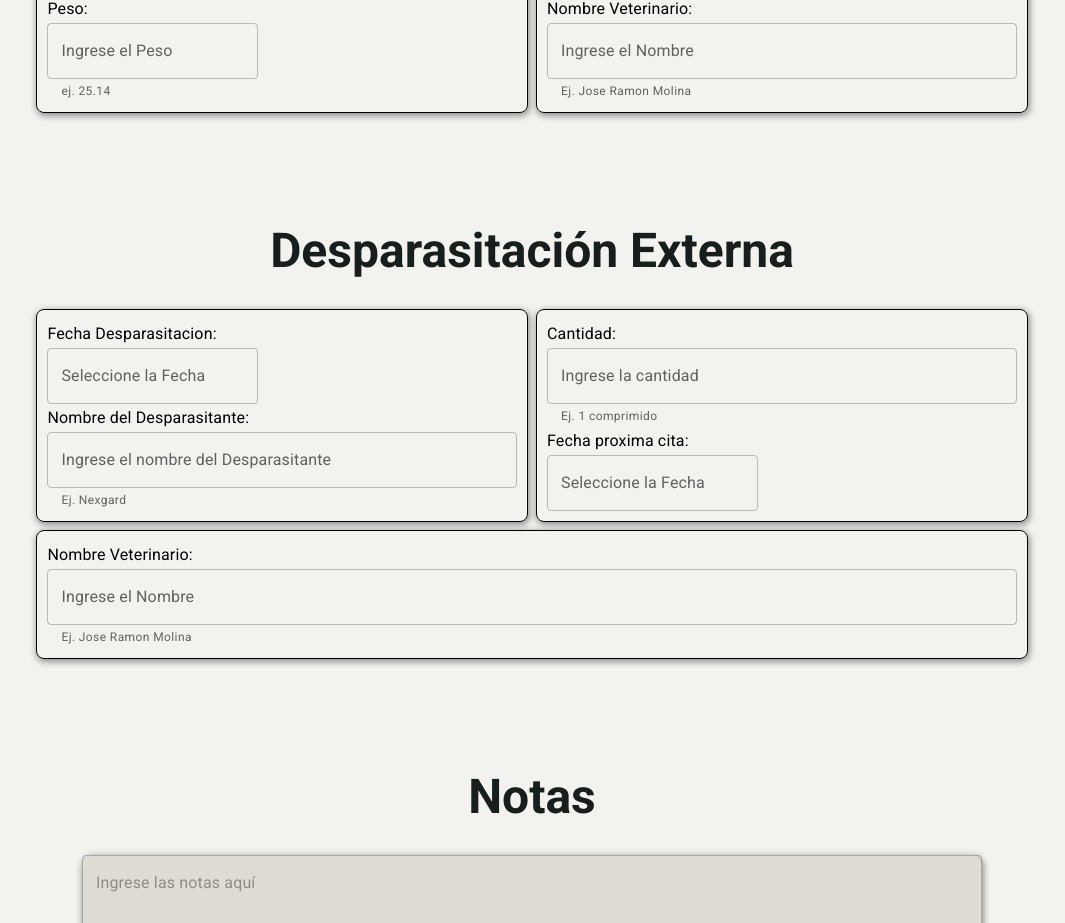
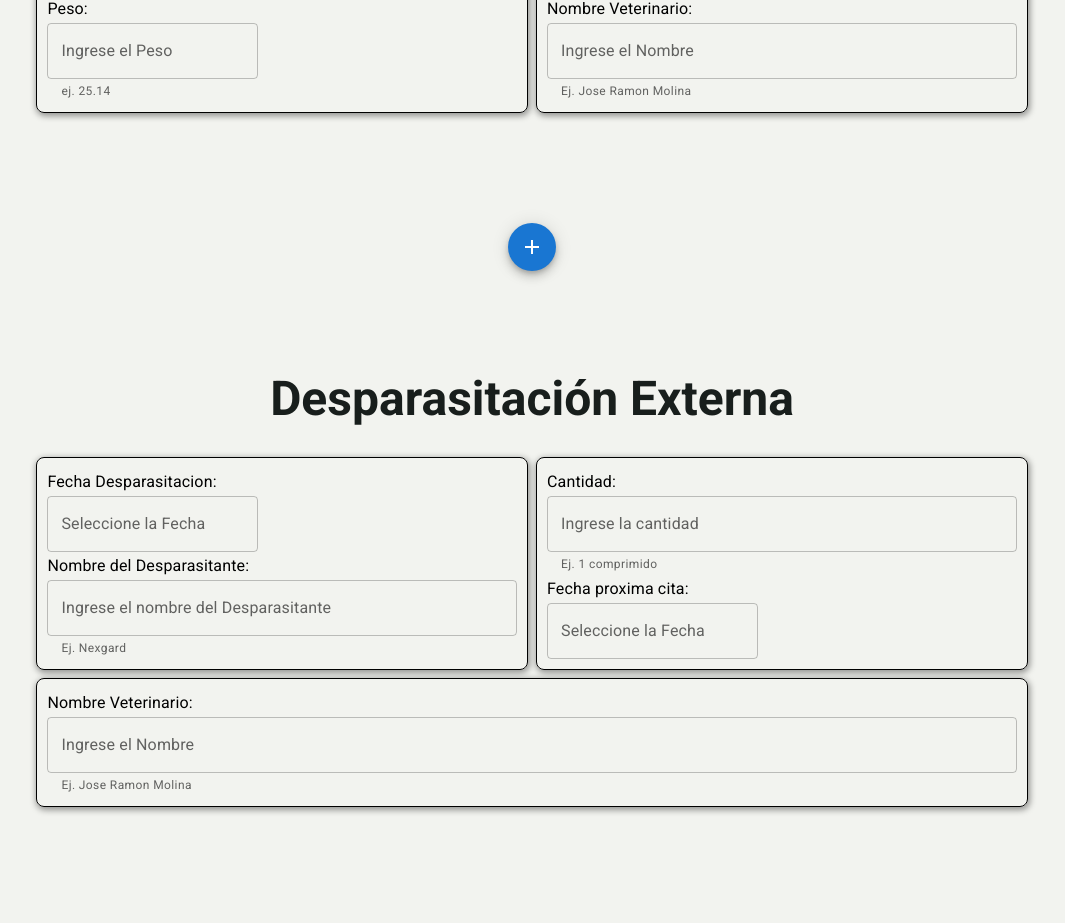
Before and after one commit to sharoncar1121/ProyectoPW, a React (Vite) app: page /Perfil in a window 1280 px wide. Shown: the part 1360-2283 px from the top of the page, without its empty margins (108-1173 px from the left). Built offline with nearby package versions, Linux system fonts and the light colour scheme.

Commit message:
FAB en perfil
se agrego el FAB en perfil para crear mas campos del formulario de vacunas

```diff
--- a/src/pages/Perfil.jsx
+++ b/src/pages/Perfil.jsx
@@ -3,6 +3,7 @@ import {FormVacunacion} from '../components/FormVacunacion'
 import {Desparasitacion} from '../components/Desparasitacion'
 import {Notas} from '../components/Notas'
 import BotonGuardar from '../components/BotonGuardar'
+import FAB from "../components/FABFormVacunacion"
 
 export const Perfil = () => {
   return (
@@ -10,6 +11,9 @@ export const Perfil = () => {
     <Expediente/>
     <div style={{ display: 'flex', flexDirection: 'column', alignItems: 'center', paddingTop: '80px' }}>
         <FormVacunacion />
+      </div>
+      <div style={{ display: 'flex', flexDirection: 'column', alignItems: 'center', paddingTop: '80px' }}>
+        <FAB/>
       </div>
       <div aria-disabled style={{ paddingTop: '80px' }}>
         <Desparasitacion/>
```
